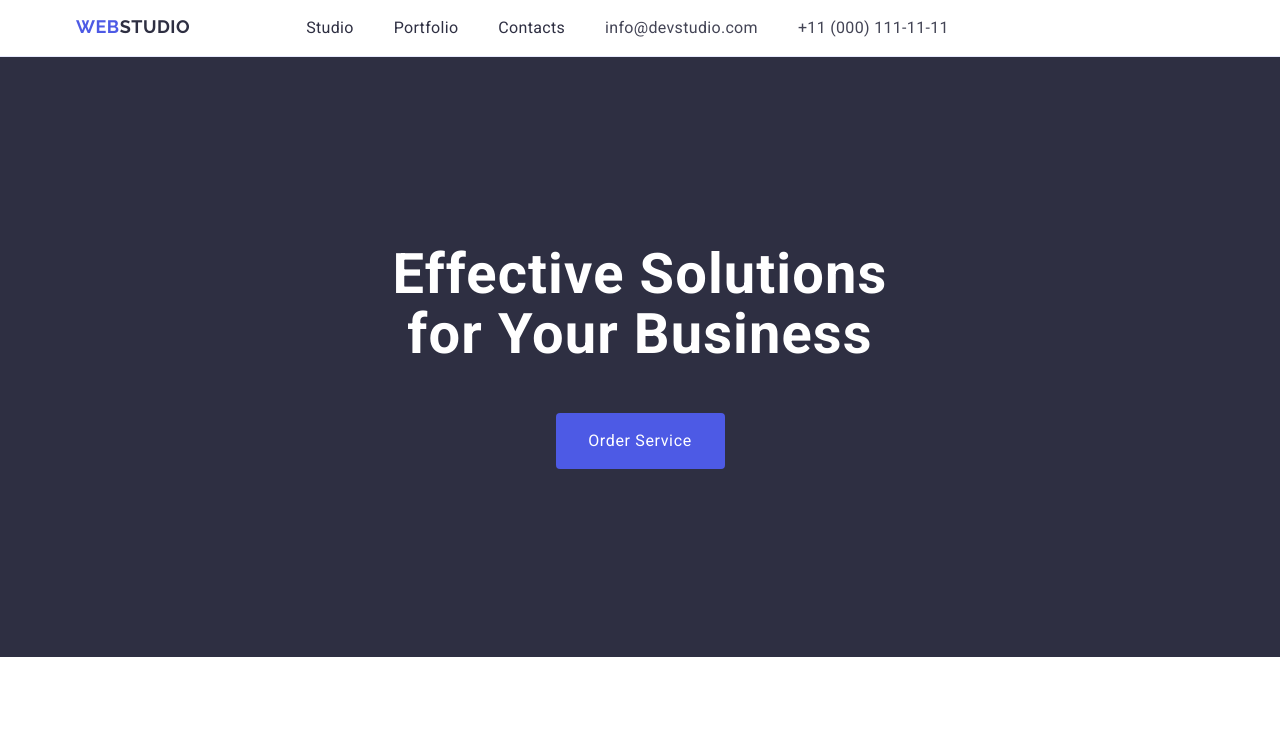
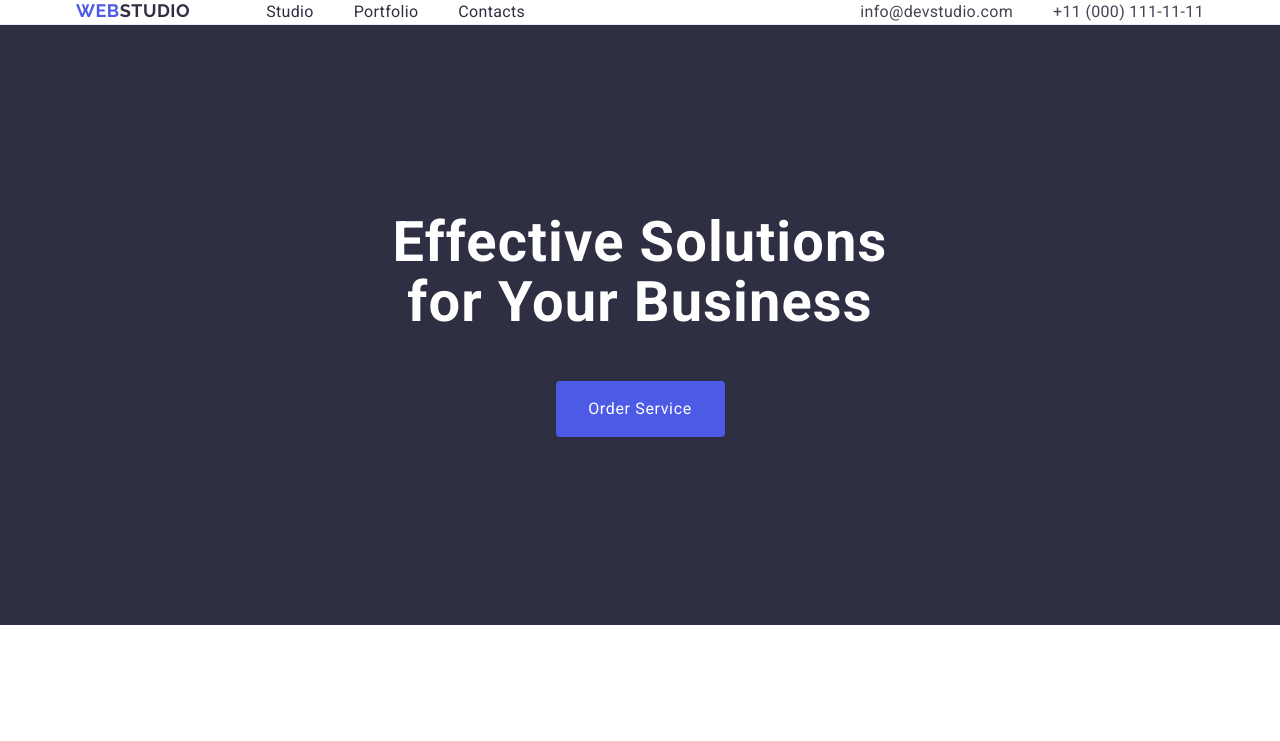
Before and after one commit to iwanbab/goit-markup-hw-03, a plain HTML site: page index.html in a window 1280 px wide. Shown: the top 741 px of the page. Drawn offline with nearby package versions, Linux system fonts and the light colour scheme.

Commit message:
changes2

```diff
--- a/css/styles.css
+++ b/css/styles.css
@@ -1,13 +1,9 @@
 body {
     background: #fff;
     font-family: 'Roboto', sans-serif;
-    font-style: normal;
     font-size: 16px;
     color: #434455;
     letter-spacing: normal;
-    font-weight: 400;
-    max-width: 90rem;
-    min-height: 206.25rem;
 }
 
 img{
@@ -22,6 +18,8 @@ a {
 
 ul {
     list-style:none;
+    margin: 0;
+    padding: 0;
 }
 
 address {
@@ -82,6 +80,7 @@ p {
 .header-nav {
     display: flex;
     align-items: center;
+    margin-right: auto;
 }
 
 .header-logo {
```
